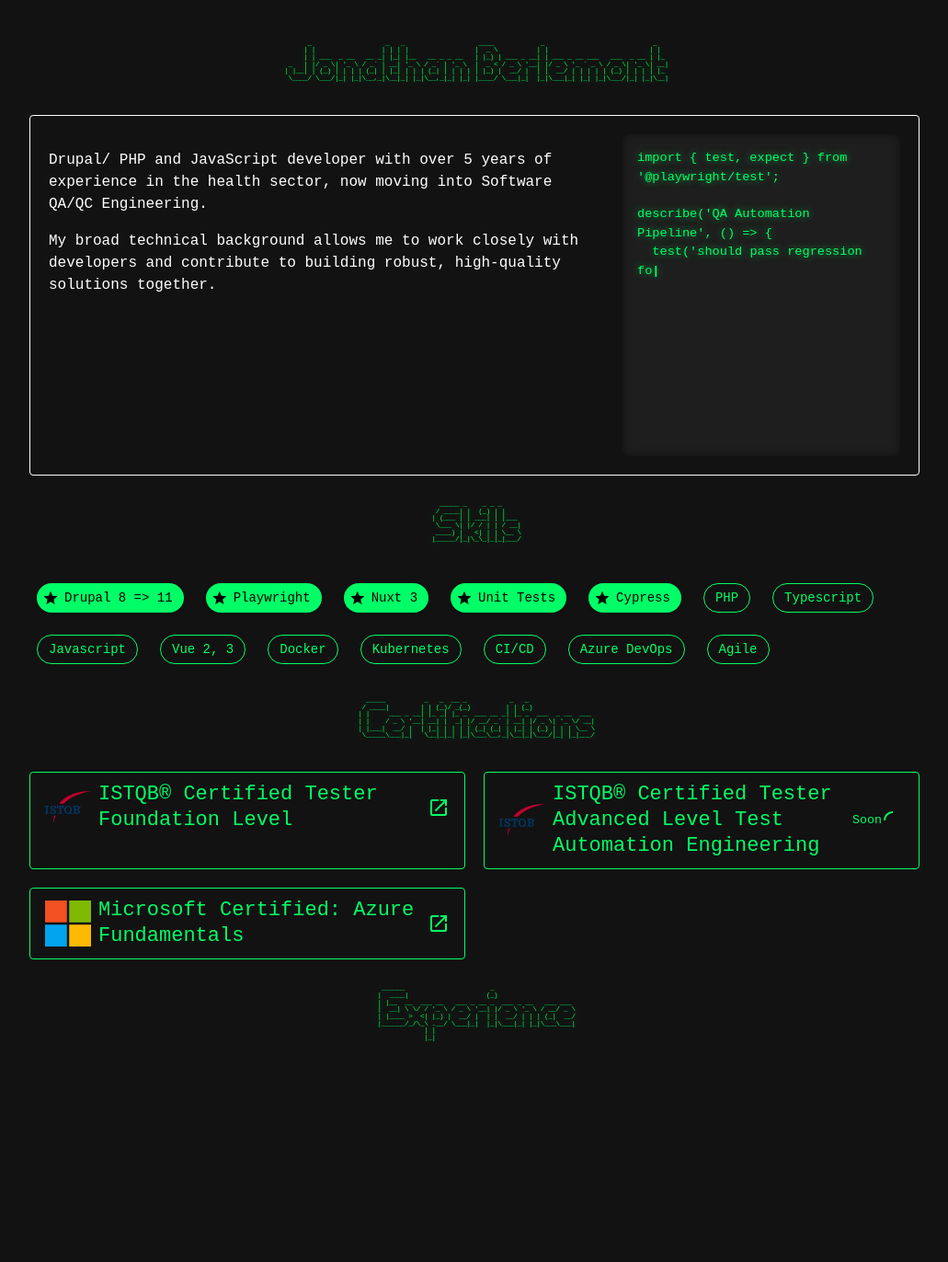
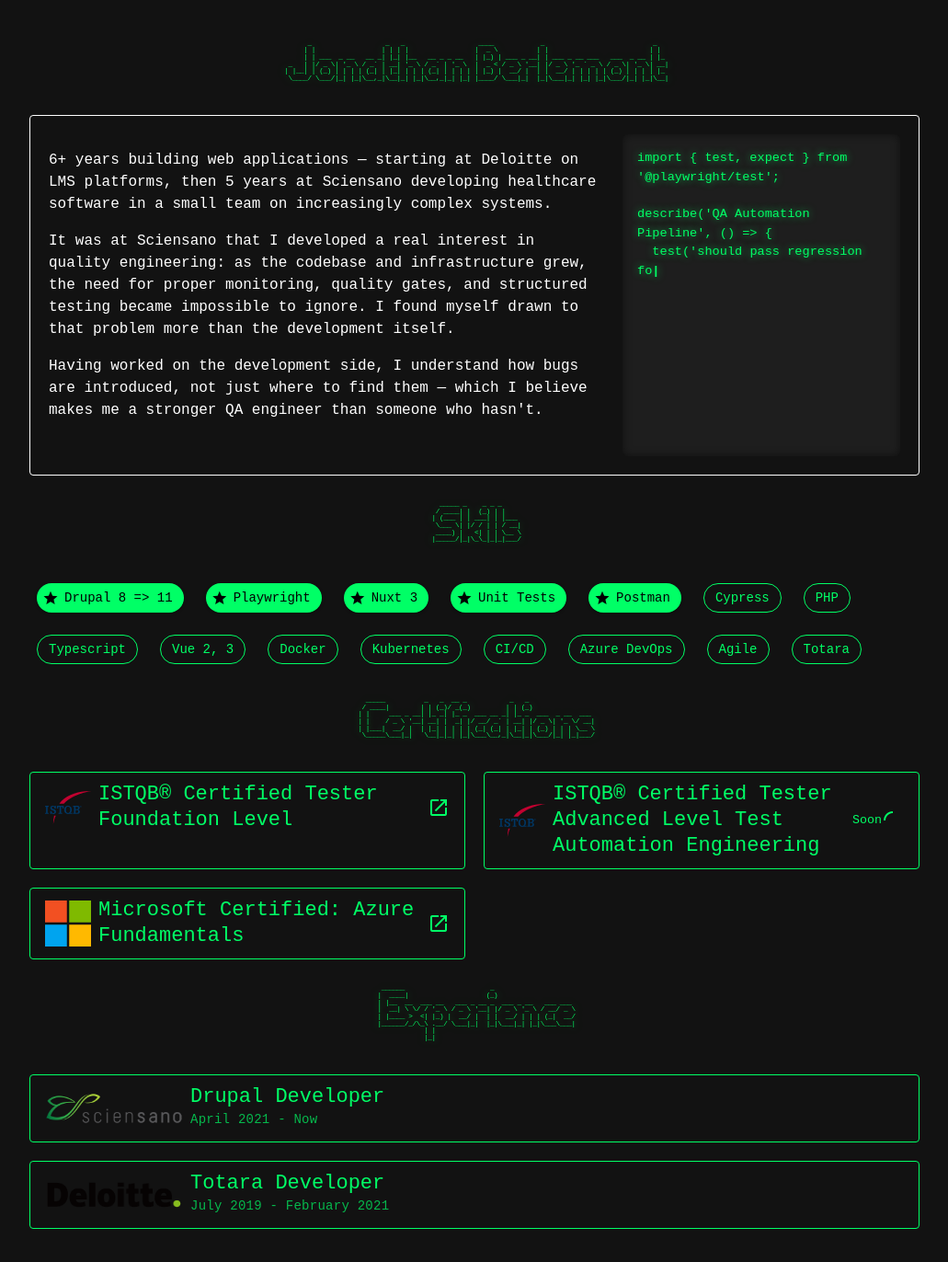
Before and after one commit to JonathanBerlemont/jonathanberlemont.github.io, a Vue app: page / in a window 1280 px wide. Shown: the whole page at 92% size, without its empty margins (124-1155 px from the left). Before the commit the page ends 1184 px from the top, so only its background shows below. Built offline with nearby package versions, Linux system fonts and the light colour scheme.

Commit message:
Added experiences

```diff
--- a/src/data/experiences.json
+++ b/src/data/experiences.json
@@ -0,0 +1,16 @@
+[
+    {
+        "title": "Drupal Developer",
+        "company": "Sciensano",
+        "logo": "sciensano.png",
+        "started": "April 2021",
+        "finished": "Now"
+    },
+    {
+        "title": "Totara Developer",
+        "company": "Deloitte",
+        "logo": "deloitte.png",
+        "started": "July 2019",
+        "finished": "February 2021"
+    }
+]
--- a/src/data/skills.json
+++ b/src/data/skills.json
@@ -3,14 +3,15 @@
     "Playwright",
     "Nuxt 3",
     "Unit Tests",
+    "Postman",
     "Cypress",
     "PHP",
     "Typescript",
-    "Javascript",
     "Vue 2, 3",
     "Docker",
     "Kubernetes",
     "CI/CD",
     "Azure DevOps",
-    "Agile"
+    "Agile",
+    "Totara"
 ]
--- a/src/sections/About.vue
+++ b/src/sections/About.vue
@@ -15,8 +15,9 @@
     </div>
     <v-card variant="outlined" class="about-card">
         <div class="about">
-            <p>Drupal/ PHP and JavaScript developer with over 5 years of experience in the health sector, now moving into Software QA/QC Engineering.</p>
-            <p>My broad technical background allows me to work closely with developers and contribute to building robust, high-quality solutions together.</p>
+            <p>6+ years building web applications — starting at Deloitte on LMS platforms, then 5 years at Sciensano developing healthcare software in a small team on increasingly complex systems.</p>
+            <p>It was at Sciensano that I developed a real interest in quality engineering: as the codebase and infrastructure grew, the need for proper monitoring, quality gates, and structured testing became impossible to ignore. I found myself drawn to that problem more than the development itself.</p>
+            <p>Having worked on the development side, I understand how bugs are introduced, not just where to find them — which I believe makes me a stronger QA engineer than someone who hasn't.</p>
         </div>
         <div class="greeblies">
             <Greeblies />
--- a/src/sections/Experience.vue
+++ b/src/sections/Experience.vue
@@ -1,5 +1,5 @@
 <script lang="ts" setup>
-
+import experiences from "@/data/experiences.json";
 </script>
 
 <template>
@@ -15,6 +15,23 @@
              |_|
         </pre>
     </div>
+
+    <div class="experiences">
+        <v-card
+            v-for="experience in experiences"
+            :key="experience.title"
+            :title="experience.title"
+            :subtitle="`${experience.started} - ${experience.finished}`"
+            color="#00ff66"
+            variant="outlined"
+            class="mb-5"
+        >
+        <template #prepend>
+            <img :src="`/logos/${experience.logo}`" style="width: 150px;" />
+        </template>
+        </v-card>
+    </div>
+
 </template>
 
 <style scoped>
```
Also changed, not shown: public/logos/deloitte.png (added), public/logos/sciensano.png (added).
